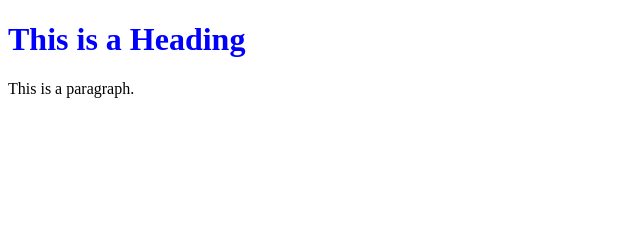
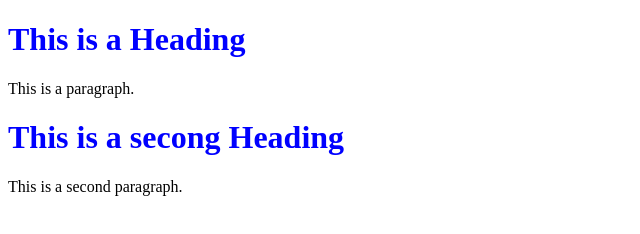
Before and after one commit to shahkaushal68/test, a plain HTML site: page index.html in a window 1280 px wide. Shown: the whole page, without its empty margins (0-640 px from the left). Drawn offline with Linux system fonts and the light colour scheme.

Commit message:
change on index file

```diff
--- a/index.html
+++ b/index.html
@@ -11,6 +11,10 @@
   <h1>This is a Heading</h1>
   <p>This is a paragraph.</p>
 
+  <h1>This is a secong Heading</h1>
+  <p>This is a second paragraph.</p>
+
+
 </body>
 
 </html>
```
